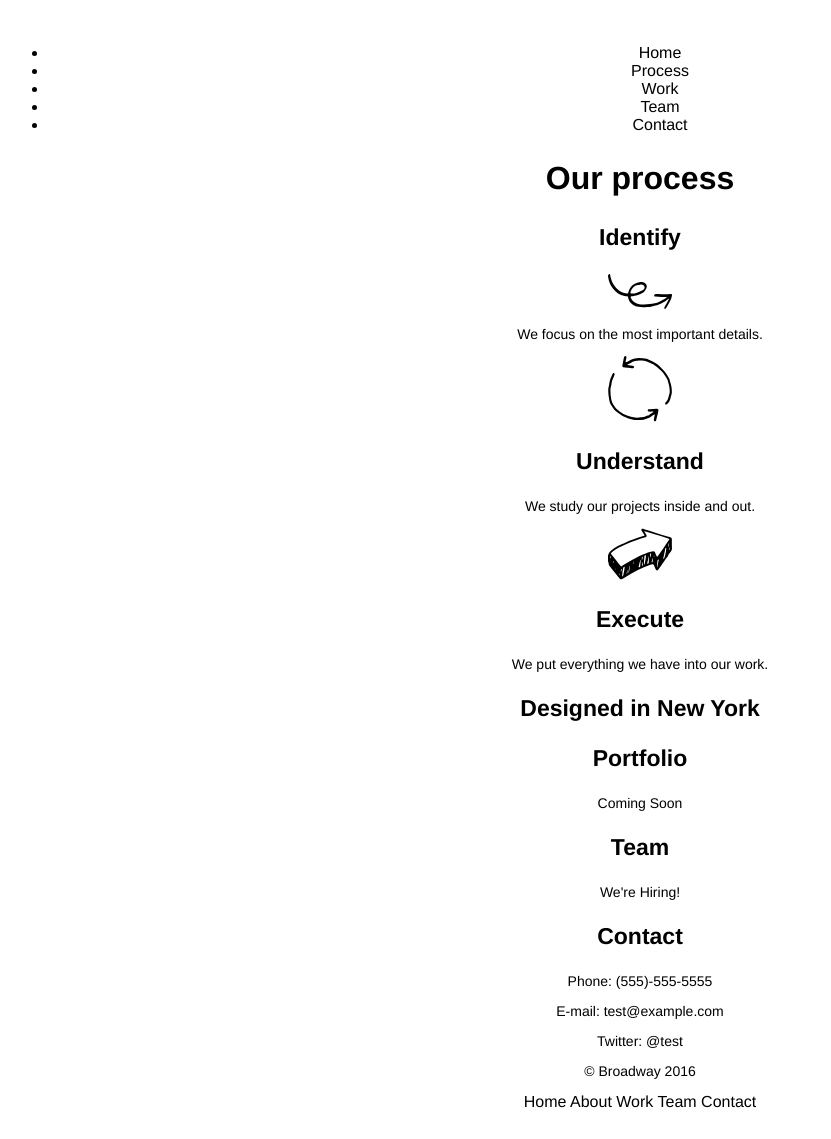
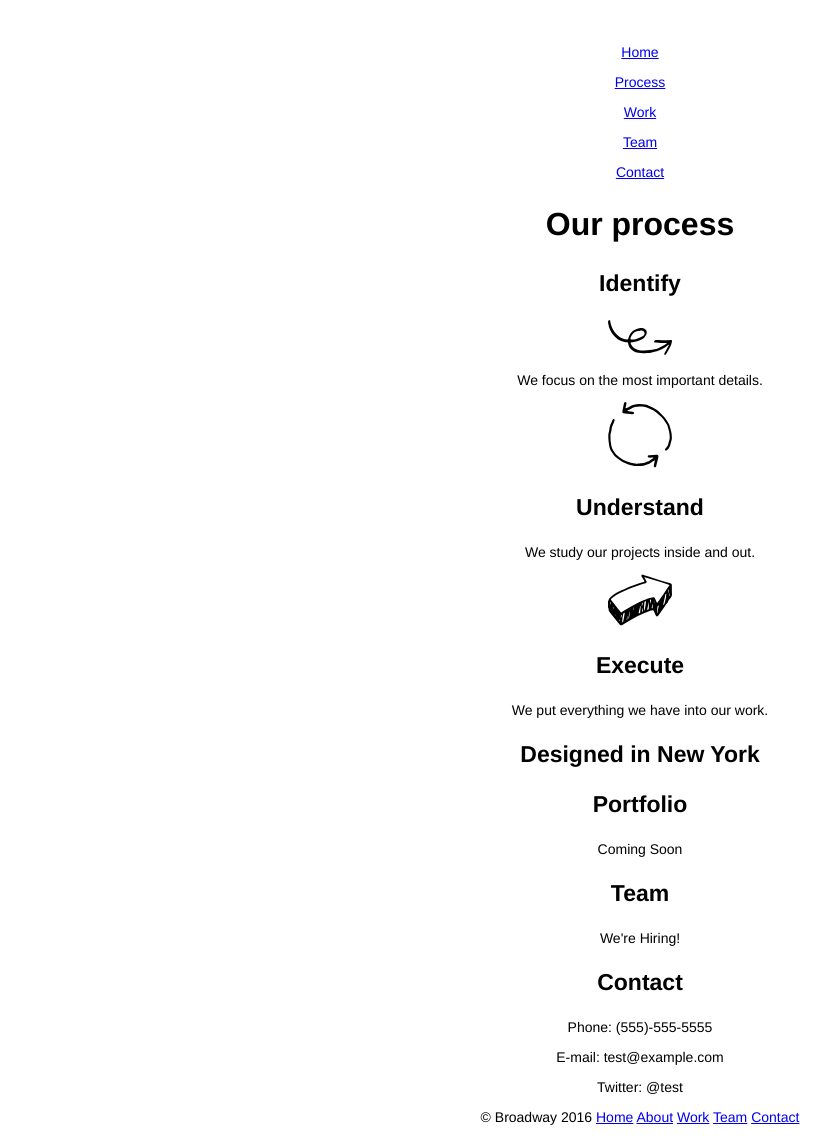
Before and after one commit to ejs21/broadway, a plain HTML site: page index.html in a window 1280 px wide. Shown: the part 130-1269 px from the top of the page, without its empty margins (0-831 px from the left). Drawn offline with Linux system fonts and the light colour scheme.

Commit message:
Fix on page navigation.

```diff
--- a/index.html
+++ b/index.html
@@ -7,18 +7,14 @@
   <body>
     <div class="header">
       <h1>Broadway Design</h1>
-      <nav>
-        <ul>
-          <li>Home</li>
-          <li>Process</li>
-          <li>Work</li>
-          <li>Team</li>
-          <li>Contact</li>
-        </ul>
-      </nav>
+      <p><a href="#">Home</a></p>
+      <p><a href="#process">Process</li>
+      <p><a href="#work">Work</a></p>
+      <p><a href="#team">Team</a></p>
+      <p><a href="#contact">Contact</a></p>
     </div>
 
-    <div class="process">
+    <div class="process" id="process">
       <h2>Our process</h2>
       <h3>Identify</h3>
       <p><img src="./Resources/Images/identify.svg">
@@ -36,11 +32,11 @@
     </div>
 
     <div class="about">
-      <h3>Portfolio</h3>
+      <h3 id="work">Portfolio</h3>
       <p>Coming Soon</p>
-      <h3>Team</h3>
+      <h3 id="team">Team</h3>
       <p>We're Hiring!</p>
-      <h3>Contact</h3>
+      <h3 id="contact">Contact</h3>
       <p>Phone: (555)-555-5555</p>
       <p>E-mail: test@example.com</p>
       <p>Twitter: @test </p>
@@ -48,13 +44,11 @@
 
   <div class="footer">
     <p><span>&copy; Broadway 2016</span>
-    <nav>
-      <a>Home</a>
-      <a>About</a>
-      <a>Work</a>
-      <a>Team</a>
-      <a>Contact</a>
-    </nav>
+      <a href="#">Home</a>
+      <a href="#process">About</a>
+      <a href="#work">Work</a>
+      <a href="#team">Team</a>
+      <a href="#contact">Contact</a>
   </div>
 
   </body>
```
